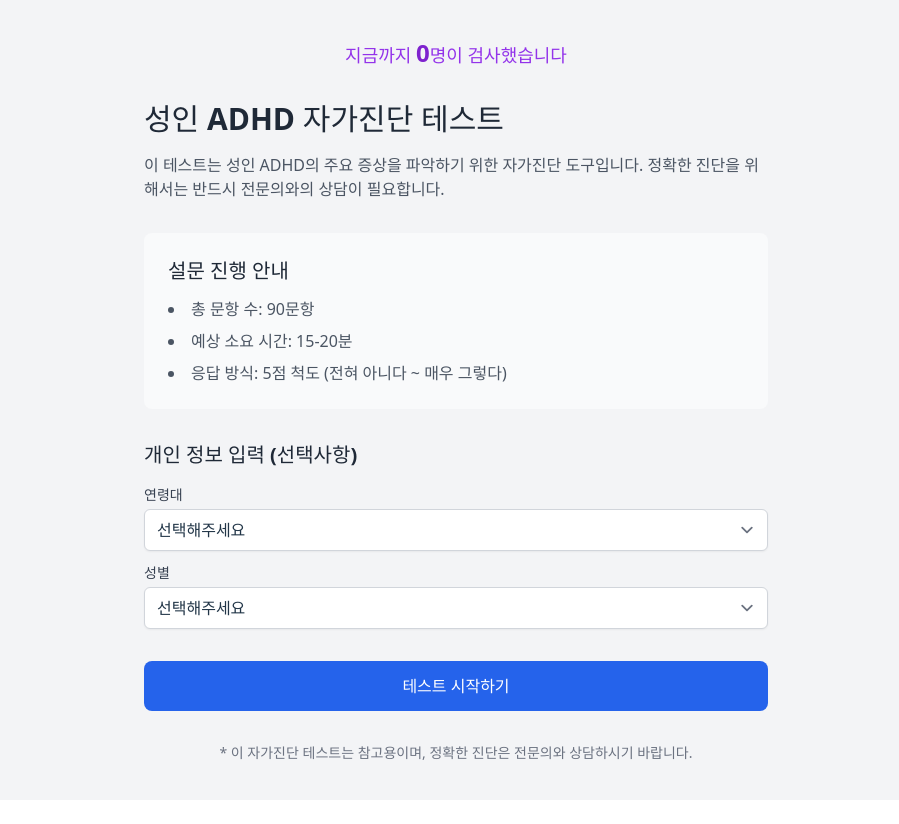
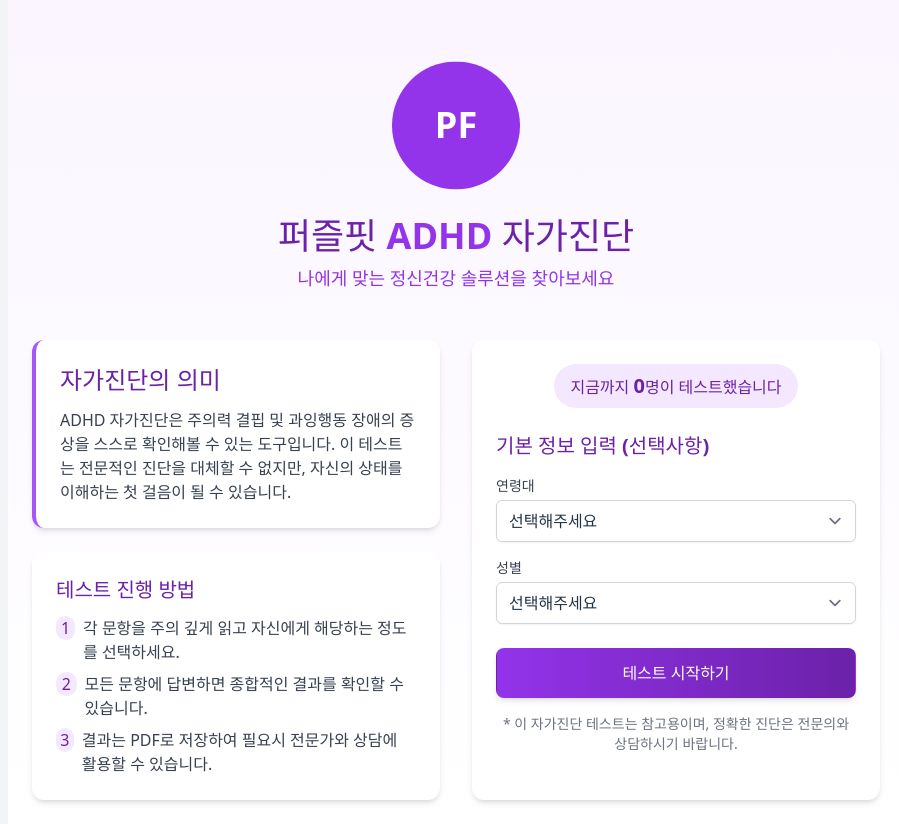
Before and after one commit to maengsoyeong/adhd-app, a React (Vite) app: page / in a window 1280 px wide. Shown: the whole page, without its empty margins (184-1083 px from the left). Before the commit the page ends 800 px from the top, so only its background shows below. Built offline with nearby package versions, Linux system fonts and the light colour scheme; what @react-pdf/renderer would draw is missing.

Commit message:
임시 로고

```diff
--- a/src/App.tsx
+++ b/src/App.tsx
@@ -1,5 +1,6 @@
 import React from 'react';
 import { BrowserRouter as Router, Routes, Route } from 'react-router-dom';
+import logo from './assets/logo.png';
 import { SurveyIntro } from './pages/SurveyIntro';
 import { SurveyTest } from './pages/SurveyTest';
 import { SurveyResult } from './pages/SurveyResult';
--- a/src/pages/SurveyIntro.tsx
+++ b/src/pages/SurveyIntro.tsx
@@ -31,47 +31,76 @@ export const SurveyIntro: React.FC = () => {
   };
 
   return (
-    <div className="max-w-2xl mx-auto p-6 space-y-8">
-      {/* 검사자 수 표시 */}
-      <div className="text-center mb-8">
-        <p className="text-lg text-purple-600 font-semibold">
-          지금까지 <span className="text-2xl text-purple-700">{totalTests}</span>명이 검사했습니다
+    <div className="min-h-screen bg-gradient-to-b from-purple-50 to-white">
+      <div className="max-w-4xl mx-auto p-6 pt-16">
+        {/* 로고 대신 텍스트 사용 */}
+        <div className="flex flex-col items-center mb-12">
+          <div className="w-32 h-32 mb-6 bg-purple-600 rounded-full flex items-center justify-center text-white text-4xl font-bold animate-float">
+            PF
+          </div>
+          <h1 className="text-4xl font-bold text-purple-800 text-center">
+            퍼즐핏 <span className="text-purple-600">ADHD</span> 자가진단
+          </h1>
+          <p className="text-lg text-purple-600 mt-2">
+            나에게 맞는 정신건강 솔루션을 찾아보세요
           </p>
         </div>
 
-      {/* 설문 개요 섹션 */}
-      <section className="space-y-4">
-        <h1 className="text-3xl font-bold text-gray-800">
-          성인 ADHD 자가진단 테스트
-        </h1>
-        <p className="text-gray-600">
-          이 테스트는 성인 ADHD의 주요 증상을 파악하기 위한 자가진단 도구입니다.
-          정확한 진단을 위해서는 반드시 전문의와의 상담이 필요합니다.
+        {/* 메인 컨텐츠 */}
+        <div className="grid grid-cols-1 md:grid-cols-2 gap-8">
+          {/* 왼쪽 섹션 - 설명 */}
+          <div className="space-y-6">
+            <div className="bg-white rounded-xl shadow-md p-6 border-l-4 border-purple-500">
+              <h2 className="text-2xl font-semibold text-purple-800 mb-3">
+                자가진단의 의미
+              </h2>
+              <p className="text-gray-700">
+                ADHD 자가진단은 주의력 결핍 및 과잉행동 장애의 증상을 스스로 확인해볼 수 있는 도구입니다.
+                이 테스트는 전문적인 진단을 대체할 수 없지만, 자신의 상태를 이해하는 첫 걸음이 될 수 있습니다.
               </p>
-      </section>
+            </div>
 
-      {/* 설문 진행 안내 섹션 */}
-      <section className="bg-gray-50 p-6 rounded-lg space-y-3">
-        <h2 className="text-xl font-semibold text-gray-800">설문 진행 안내</h2>
-        <ul className="list-disc list-inside text-gray-600 space-y-2">
-          <li>총 문항 수: 90문항</li>
-          <li>예상 소요 시간: 15-20분</li>
-          <li>응답 방식: 5점 척도 (전혀 아니다 ~ 매우 그렇다)</li>
+            <div className="bg-white rounded-xl shadow-md p-6">
+              <h2 className="text-xl font-semibold text-purple-800 mb-3">
+                테스트 진행 방법
+              </h2>
+              <ul className="space-y-2 text-gray-700">
+                <li className="flex items-start">
+                  <span className="inline-flex items-center justify-center h-6 w-6 rounded-full bg-purple-100 text-purple-800 mr-2">1</span>
+                  <span>각 문항을 주의 깊게 읽고 자신에게 해당하는 정도를 선택하세요.</span>
+                </li>
+                <li className="flex items-start">
+                  <span className="inline-flex items-center justify-center h-6 w-6 rounded-full bg-purple-100 text-purple-800 mr-2">2</span>
+                  <span>모든 문항에 답변하면 종합적인 결과를 확인할 수 있습니다.</span>
+                </li>
+                <li className="flex items-start">
+                  <span className="inline-flex items-center justify-center h-6 w-6 rounded-full bg-purple-100 text-purple-800 mr-2">3</span>
+                  <span>결과는 PDF로 저장하여 필요시 전문가와 상담에 활용할 수 있습니다.</span>
+                </li>
               </ul>
-      </section>
+            </div>
+          </div>
 
-      {/* 개인 정보 입력 섹션 */}
-      <section className="space-y-4">
-        <h2 className="text-xl font-semibold text-gray-800">개인 정보 입력 (선택사항)</h2>
+          {/* 오른쪽 섹션 - 정보 입력 및 시작 버튼 */}
+          <div className="bg-white rounded-xl shadow-md p-6">
+            <div className="text-center mb-6">
+              <div className="inline-block rounded-full bg-purple-100 px-4 py-2 text-purple-800 font-medium">
+                지금까지 <span className="text-xl font-bold">{totalTests}</span>명이 테스트했습니다
+              </div>
+            </div>
 
-        <div className="space-y-3">
+            <h2 className="text-xl font-semibold text-purple-800 mb-4">
+              기본 정보 입력 (선택사항)
+            </h2>
+
+            <div className="space-y-4 mb-6">
               <div>
-            <label htmlFor="ageGroup" className="block text-sm font-medium text-gray-700">연령대</label>
+                <label htmlFor="ageGroup" className="block text-sm font-medium text-gray-700 mb-1">연령대</label>
                 <select
                   id="ageGroup"
                   name="ageGroup"
                   aria-label="연령대 선택"
-              className="mt-1 block w-full rounded-md border-gray-300 shadow-sm focus:border-blue-500 focus:ring-blue-500"
+                  className="block w-full rounded-md border-gray-300 shadow-sm focus:border-purple-500 focus:ring-purple-500"
                   value={userInfo.ageGroup}
                   onChange={(e) => setUserInfo(prev => ({ ...prev, ageGroup: e.target.value }))}
                 >
@@ -84,12 +113,12 @@ export const SurveyIntro: React.FC = () => {
               </div>
 
               <div>
-            <label htmlFor="gender" className="block text-sm font-medium text-gray-700">성별</label>
+                <label htmlFor="gender" className="block text-sm font-medium text-gray-700 mb-1">성별</label>
                 <select
                   id="gender"
                   name="gender"
                   aria-label="성별 선택"
-              className="mt-1 block w-full rounded-md border-gray-300 shadow-sm focus:border-blue-500 focus:ring-blue-500"
+                  className="block w-full rounded-md border-gray-300 shadow-sm focus:border-purple-500 focus:ring-purple-500"
                   value={userInfo.gender}
                   onChange={(e) => setUserInfo(prev => ({ ...prev, gender: e.target.value }))}
                 >
@@ -100,20 +129,20 @@ export const SurveyIntro: React.FC = () => {
                 </select>
               </div>
             </div>
-      </section>
 
-      {/* 시작 버튼 */}
             <button
               onClick={handleStart}
-        className="w-full py-3 px-4 bg-blue-600 text-white font-medium rounded-lg hover:bg-blue-700 transition-colors"
+              className="w-full py-3 px-4 bg-gradient-to-r from-purple-600 to-purple-800 text-white font-medium rounded-lg hover:from-purple-700 hover:to-purple-900 transition-all shadow-md hover:shadow-lg transform hover:scale-[1.02] active:scale-[0.98]"
             >
               테스트 시작하기
             </button>
 
-      {/* 주의사항 */}
-      <p className="text-sm text-gray-500 text-center">
+            <p className="text-sm text-gray-500 text-center mt-4">
               * 이 자가진단 테스트는 참고용이며, 정확한 진단은 전문의와 상담하시기 바랍니다.
             </p>
           </div>
+        </div>
+      </div>
+    </div>
   );
 };
--- a/tailwind.config.js
+++ b/tailwind.config.js
@@ -5,7 +5,17 @@ export default {
     "./src/**/*.{js,ts,jsx,tsx}",
   ],
   theme: {
-    extend: {},
+    extend: {
+      keyframes: {
+        float: {
+          '0%, 100%': { transform: 'translateY(0)' },
+          '50%': { transform: 'translateY(-10px)' },
+        }
+      },
+      animation: {
+        float: 'float 3s ease-in-out infinite',
+      }
+    },
   },
   plugins: [
     require('@tailwindcss/forms'),
```
Lines whose indentation alone changed are shown as unchanged.
